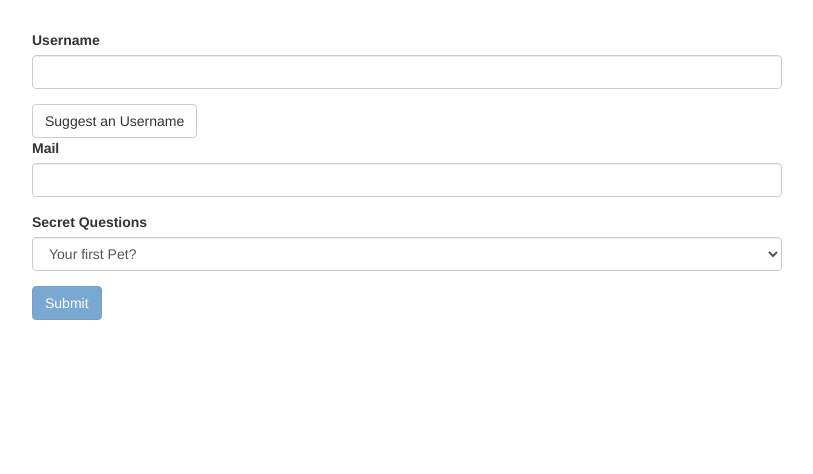
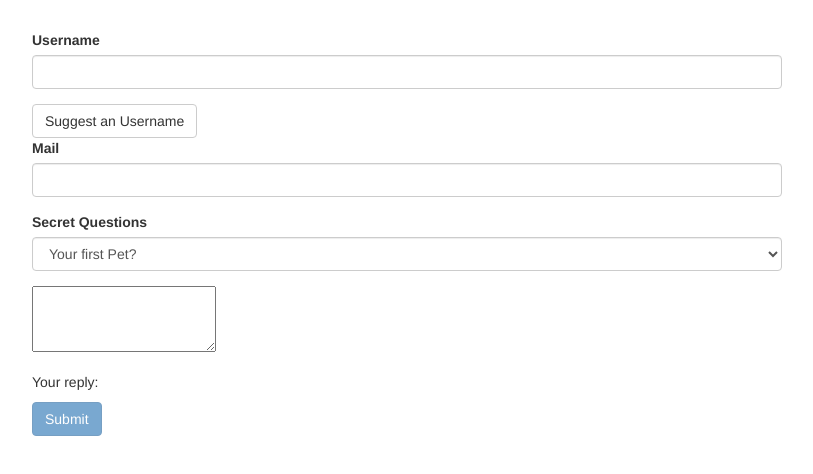
Before and after one commit to alperbasak/AngularForms, an Angular app: page / in a window 1280 px wide. Shown: the top 474 px of the page, without its empty margins (233-1046 px from the left). Built offline with nearby package versions, Linux system fonts and the light colour scheme.

Commit message:
grouping form elements with ngModelGroup

```diff
--- a/src/app/app.component.html
+++ b/src/app/app.component.html
@@ -2,7 +2,7 @@
   <div class="row">
     <div class="col-xs-12 col-sm-10 col-md-8 col-sm-offset-1 col-md-offset-2">
       <form (ngSubmit)="onSubmit()" #formElement="ngForm">
-        <div id="user-data">
+        <div id="user-data" ngModelGroup="userData" #userData="ngModelGroup">
           <div class="form-group">
             <label for="username">Username</label>
             <input type="text"
@@ -26,6 +26,7 @@
             <span *ngIf="email.touched && !email.valid">Please enter a valid email!</span>
           </div>
         </div>
+        <p *ngIf="userData.touched && !userData.valid">Please enter valid user data!</p>
         <div class="form-group">
           <label for="secret">Secret Questions</label>
           <select id="secret"
@@ -36,6 +37,10 @@
             <option value="teacher">Your first teacher?</option>
           </select>
         </div>
+        <div class="form-group">
+          <textarea name="questionAnswer" rows="3" [(ngModel)]="answer"></textarea>
+        </div>
+        <p>Your reply: {{answer}}</p>
         <button class="btn btn-primary"
                 type="submit"
                 [disabled]="!formElement.valid">Submit
--- a/src/app/app.component.ts
+++ b/src/app/app.component.ts
@@ -9,6 +9,7 @@
 export class AppComponent {
   @ViewChild('formElement') form: NgForm;
   defaultQuestion = 'pet';
+  answer = '';
 
   suggestUserName() {
     const suggestedName = 'Superuser';
```
